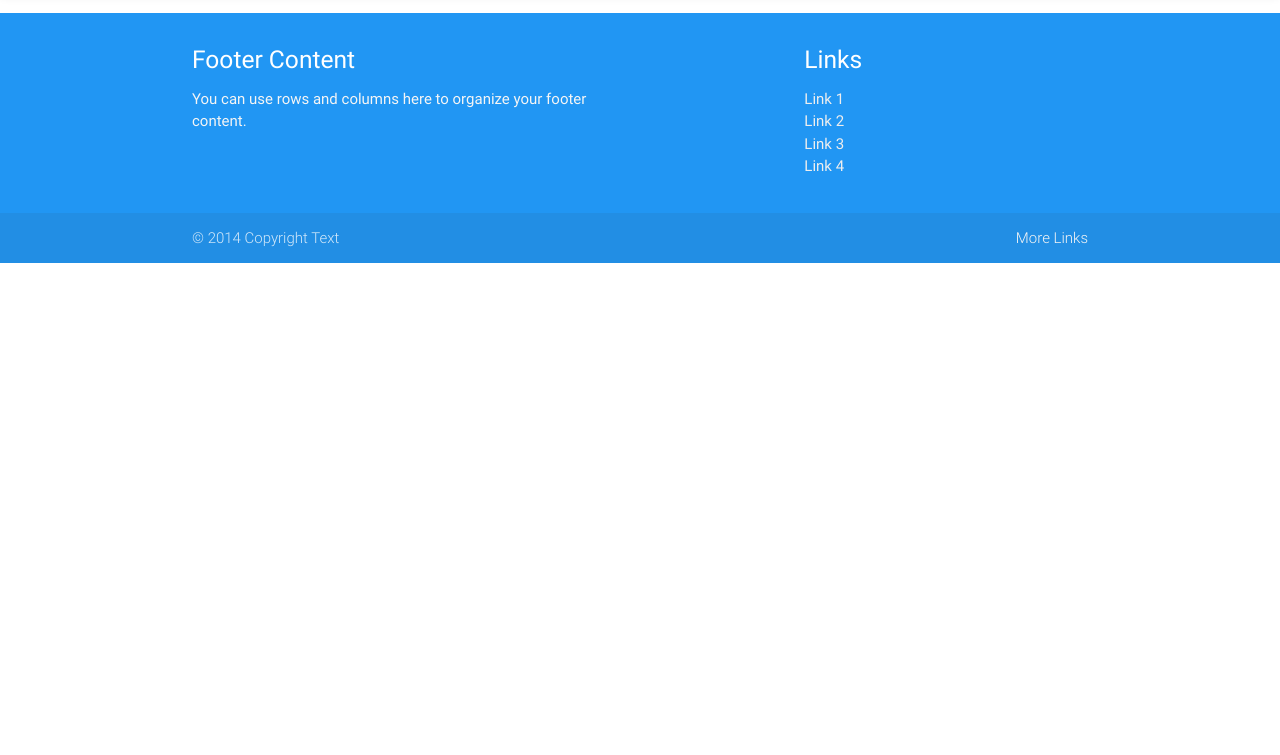
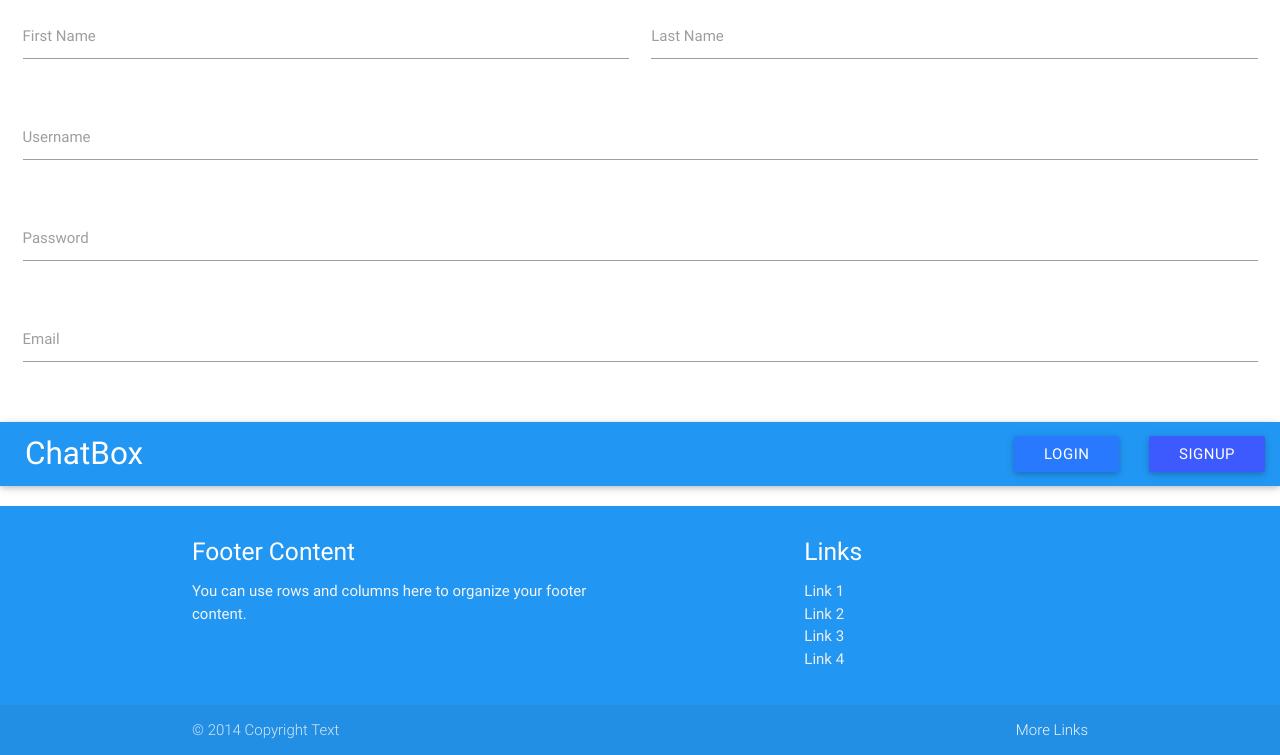
Before and after one commit to ariftct/webchat6, a plain HTML site: page index.html in a window 1280 px wide. Shown: the part 433-1188 px from the top of the page. Before the commit the page ends 800 px from the top, so only its background shows below. Drawn offline with nearby package versions, Linux system fonts and the light colour scheme; no server answers.

Commit message:
Update index.html

```diff
--- a/index.html
+++ b/index.html
@@ -40,10 +40,50 @@
     </div>
 
 
+
     <div class="modal-footer">
       <a href="#!" class=" modal-action modal-close waves-effect waves-green btn-flat" onclick="SignUP()">Sign Up</a>
     </div>
   </div>
+  <!-- Modal Structure Sign up -->
+
+  <div id="modal2" class="">
+    <div class="">
+      <h4>Registration</h4>
+          <div class="row">
+    <form class="col s12">
+      <div class="row">
+        <div class="input-field col s6">
+          <input id="first_name" type="text" class="validate">
+          <label for="first_name">First Name</label>
+        </div>
+        <div class="input-field col s6">
+          <input id="last_name" type="text" class="validate">
+          <label for="last_name">Last Name</label>
+        </div>
+      </div>
+      <div class="row">
+        <div class="input-field col s12">
+          <input id="username" type="text" class="validate">
+          <label for="username">Username</label>
+        </div>
+      </div>
+        <div class="row">
+        <div class="input-field col s12">
+          <input id="password" type="password" class="validate">
+          <label for="password">Password</label>
+        </div>
+      </div>
+      <div class="row">
+        <div class="input-field col s12">
+          <input id="email" type="email" class="validate">
+          <label for="email">Email</label>
+        </div>
+      </div>
+    </form>
+  </div>
+    </div>
+
 
     <div class="navbar-fixed">
     <nav>
```
